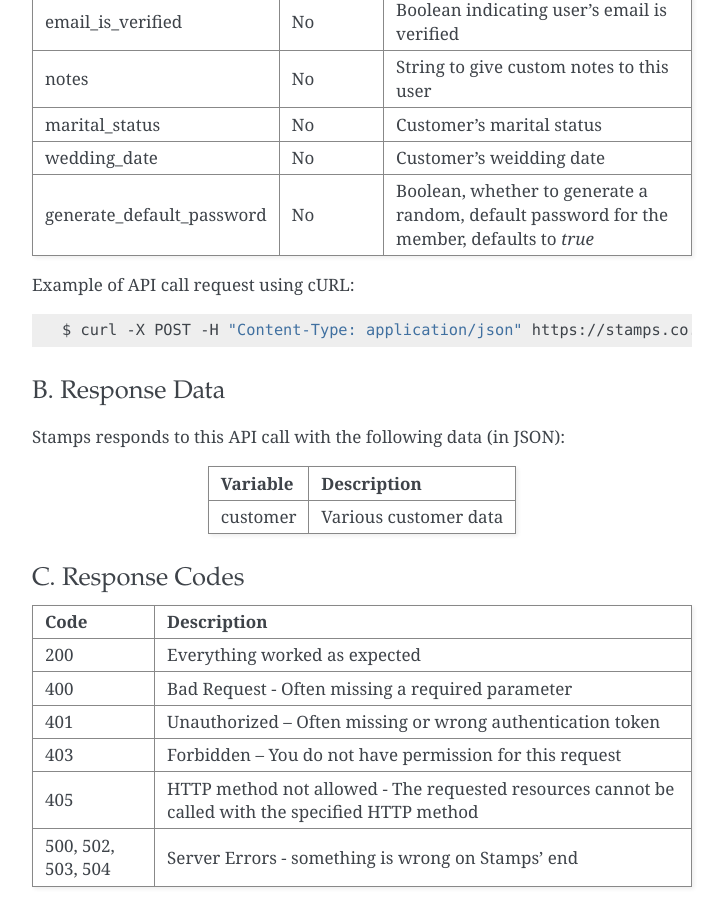
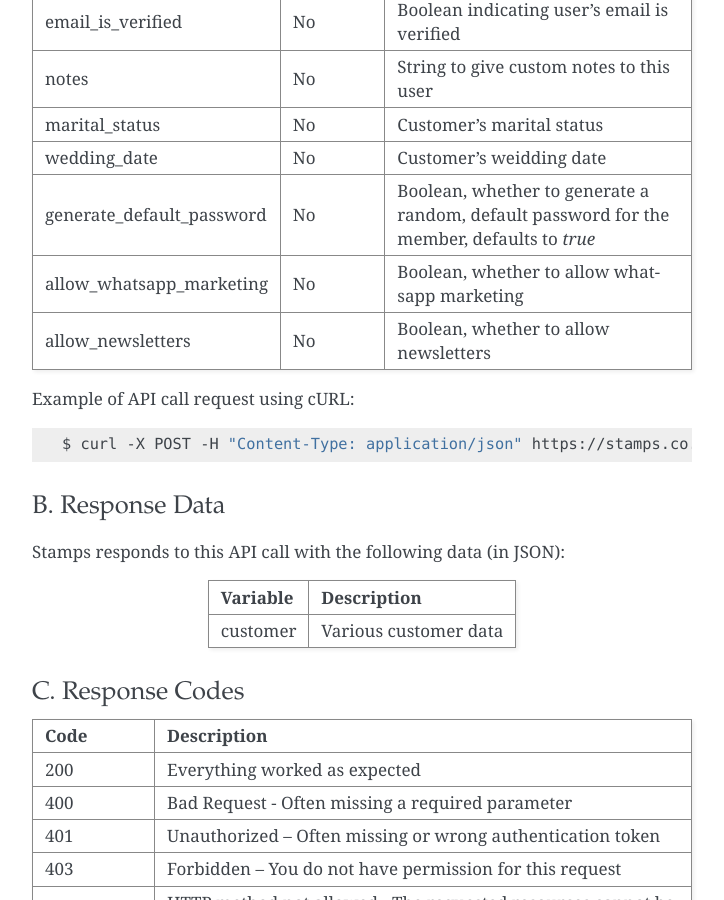
Before and after one commit to ui/stamps-api-docs, a Sphinx documentation site: the page built from source/customer_api.rst, in a window 1280 px wide and 900 px high, scrolled down 9761 px. Shown: the whole window, without its empty margins (388-1112 px from the left). Built offline with Sphinx 7.4.7, drawn with Linux system fonts in a browser that asks for light colours.

Commit message:
adding allow_whatsapp_marketing and allow_newsletters as body params

```diff
--- a/source/customer_api.rst
+++ b/source/customer_api.rst
@@ -478,6 +478,8 @@ notes                        No          String to give custom notes to this use
 marital_status               No          Customer's marital status
 wedding_date                 No          Customer's weidding date
 generate_default_password    No          Boolean, whether to generate a random, default password for the member, defaults to `true`
+allow_whatsapp_marketing     No          Boolean, whether to allow whatsapp marketing
+allow_newsletters            No          Boolean, whether to allow newsletters
 ============================ =========== =========================
 
 Example of API call request using cURL:
```
